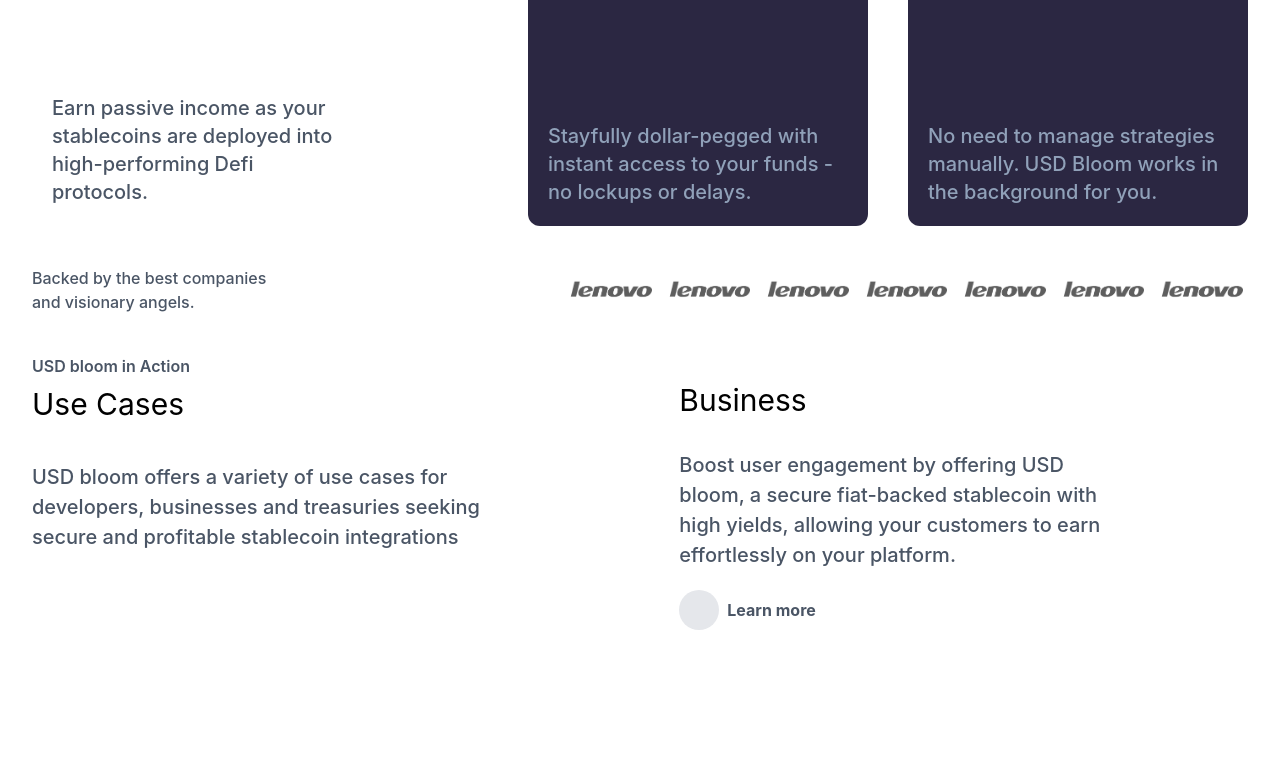
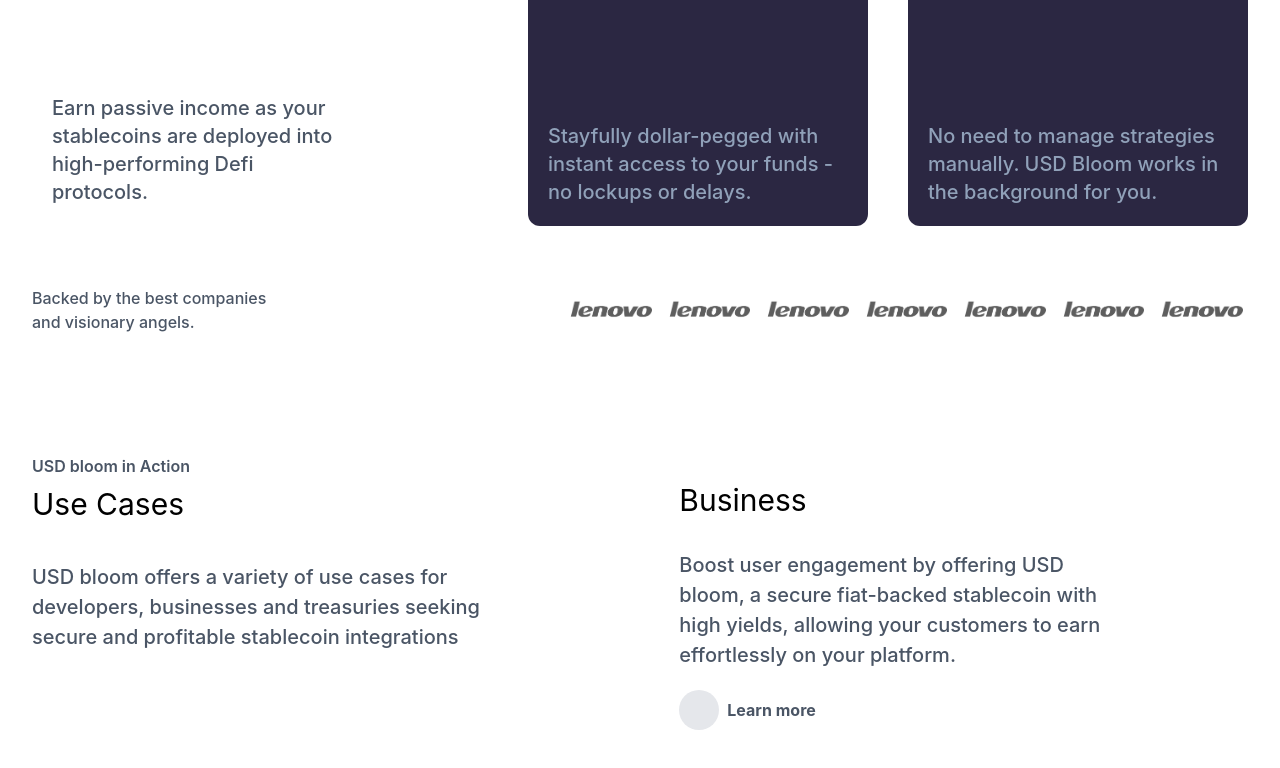
Before and after one commit to novix-vertex/SCS-REACT-30, a React (Vite) app: page / in a window 1280 px wide. Shown: the part 1090-1858 px from the top of the page. Built offline with nearby package versions, Linux system fonts and the light colour scheme; some icons are missing.

Commit message:
space added vertically on partners sectoin

```diff
--- a/src/components/Partners.jsx
+++ b/src/components/Partners.jsx
@@ -2,7 +2,7 @@
 
 const Partners = () => {
   return (
-    <div className='flex justify-between items-center gap-10 mt-8 mb-8'>
+    <div className='flex justify-between items-center gap-10 mt-15 mb-30'>
       <h5 className='w-60 text-gray-600 font-[500]'>Backed by the best companies and visionary angels.</h5>
       <div className='partners-logo flex gap-2 justify-end items-center grow-1'>
         <img className="h-10 aspect-auto" src="/lenovo.png" alt="logo" />
```
